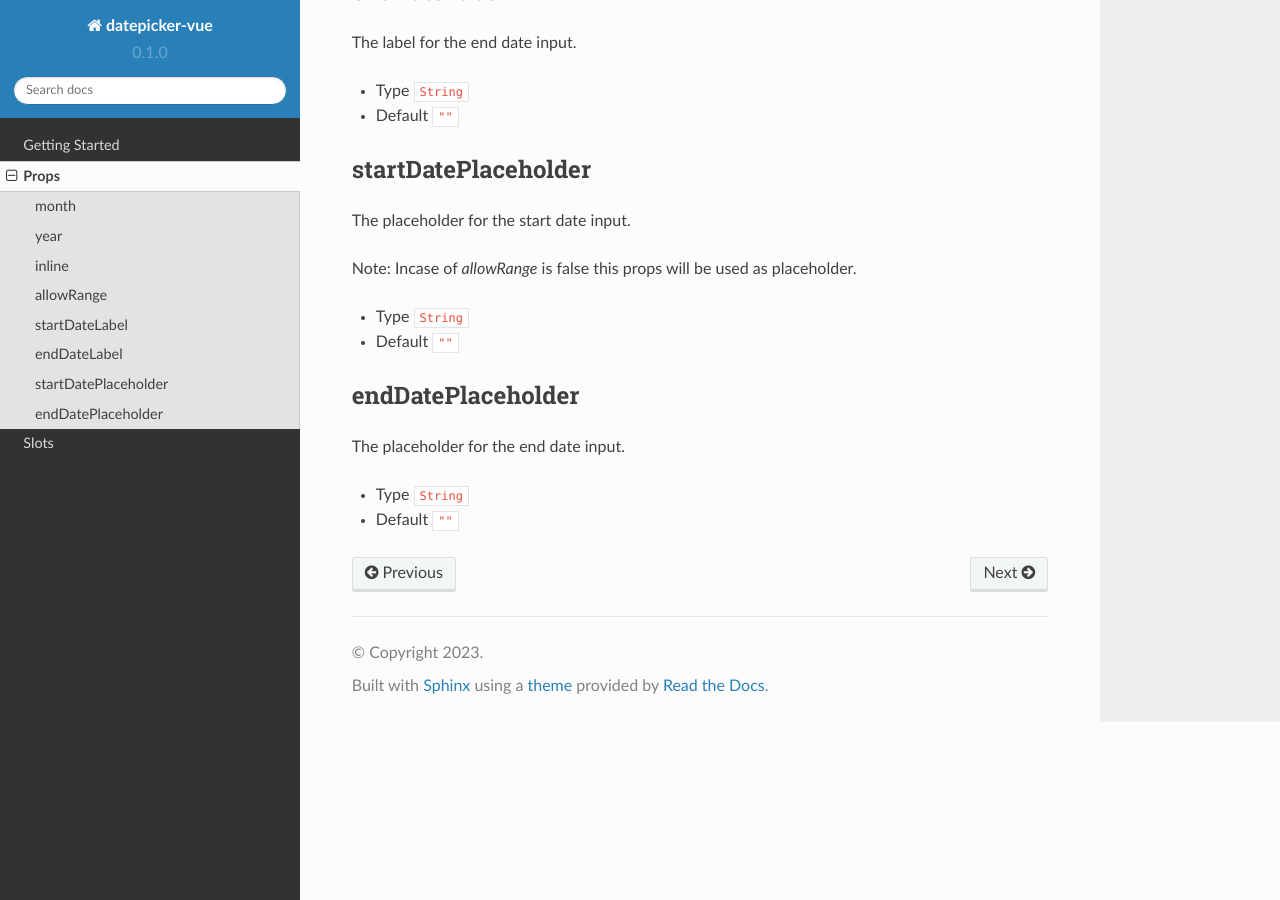
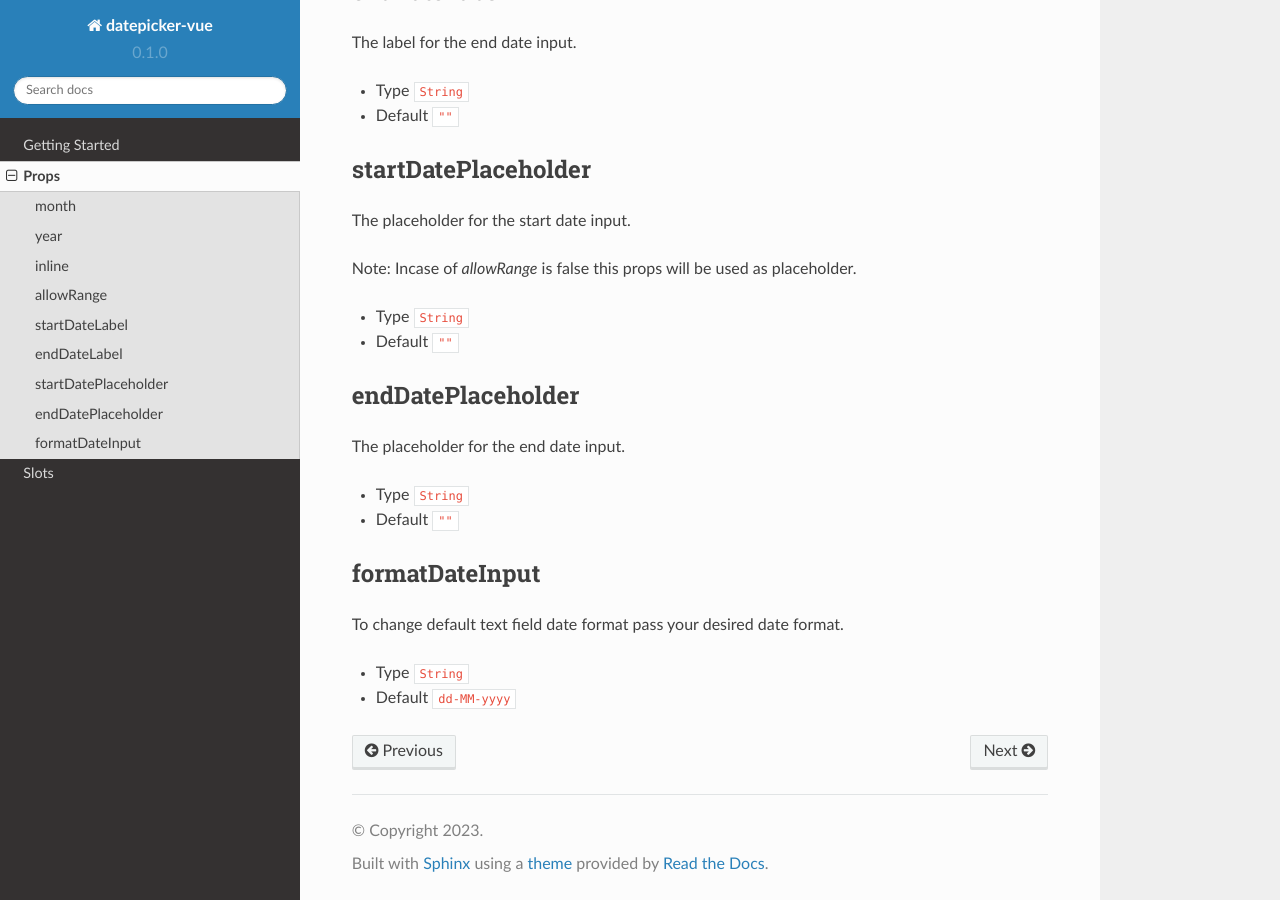
Before and after one commit to rameshjs/datepicker-vue, a Sphinx documentation site: the page built from docs/docs/source/props.rst, in a window 1280 px wide and 900 px high, scrolled down 1123 px. Built offline with Sphinx 7.4.7 and the Read the Docs theme 2.0.0, drawn with Linux system fonts in a browser that asks for light colours.

Commit message:
Docs update

```diff
--- a/docs/docs/source/props.rst
+++ b/docs/docs/source/props.rst
@@ -60,3 +60,10 @@
 
 * Type ``String``
 * Default ``""``
+
+formatDateInput
+------------
+To change default text field date format pass your desired date format.
+
+* Type ``String``
+* Default ``dd-MM-yyyy``
```
